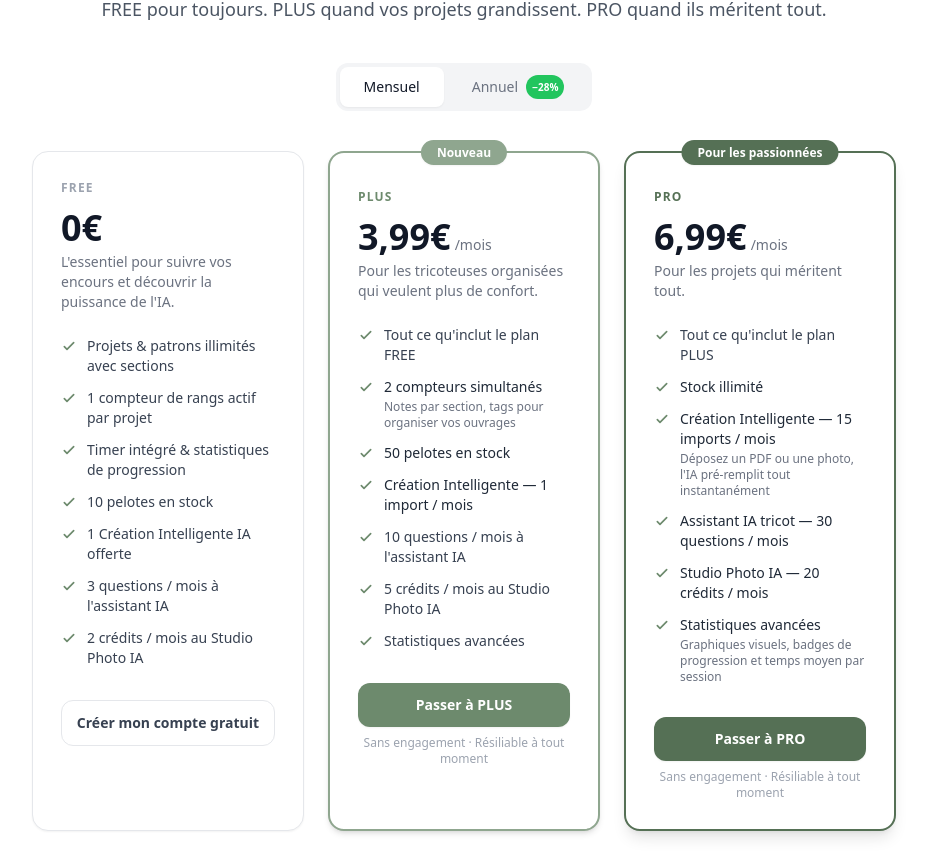
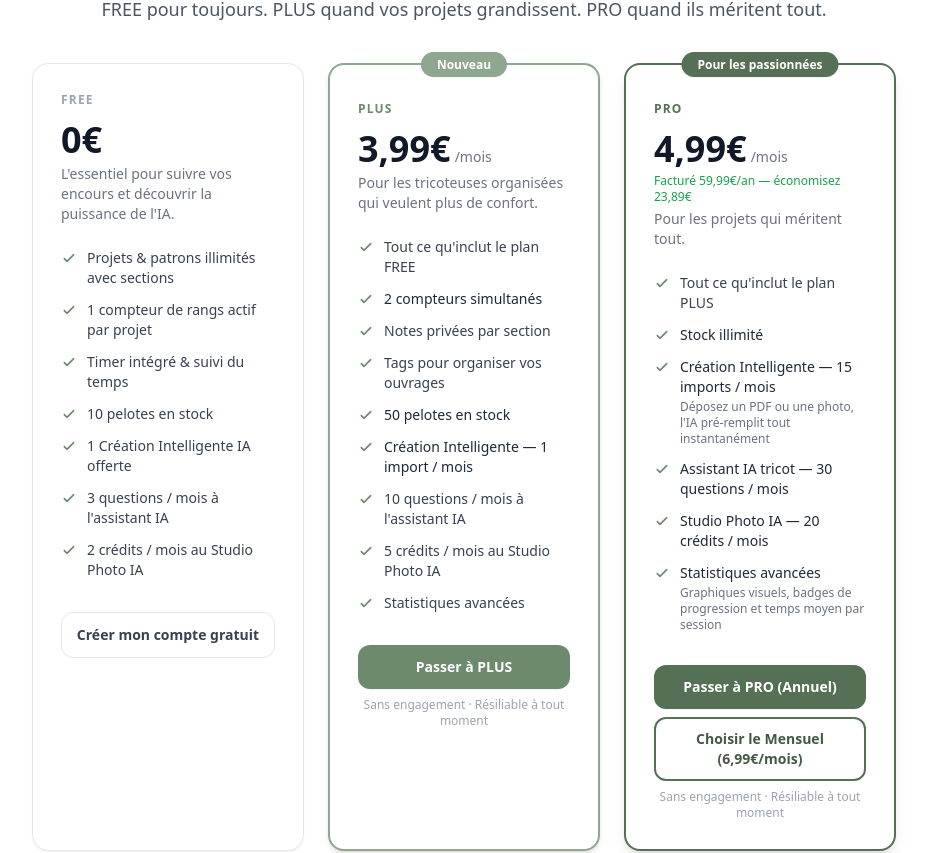
Before and after one commit to Nathalie57/yarnflow, a React (Vite) app in the folder frontend/: page / in a window 1280 px wide. Shown: the part 3880-4733 px from the top of the page, without its empty margins (176-1103 px from the left). Built offline with nearby package versions, Linux system fonts and the light colour scheme.

Commit message:
feat: grille tarifaire sans toggle - deux boutons PRO annuel/mensuel

```diff
--- a/frontend/src/pages/Landing.jsx
+++ b/frontend/src/pages/Landing.jsx
@@ -8,10 +8,9 @@ import { Link } from 'react-router-dom'
 import { useAnalytics, useScrollTracking } from '../hooks/useAnalytics'
 
 const Landing = () => {
-  const [billingPeriod, setBillingPeriod] = useState('monthly')
   const [openFAQ, setOpenFAQ] = useState(null)
 
-  const { trackPageView, trackSubscriptionClick, trackBillingPeriodChange } = useAnalytics()
+  const { trackPageView, trackSubscriptionClick } = useAnalytics()
   useScrollTracking()
 
   useEffect(() => {
@@ -365,24 +364,6 @@ const Landing = () => {
             FREE pour toujours. PLUS quand vos projets grandissent. PRO quand ils méritent tout.
           </p>
 
-          <div className="flex justify-center mb-10">
-            <div className="bg-gray-100 rounded-xl p-1 flex gap-1">
-              <button
-                onClick={() => { setBillingPeriod('monthly'); trackBillingPeriodChange('monthly') }}
-                className={`px-6 py-2 rounded-lg text-sm font-medium transition ${billingPeriod === 'monthly' ? 'bg-white shadow-sm text-gray-900' : 'text-gray-500 hover:text-gray-700'}`}
-              >
-                Mensuel
-              </button>
-              <button
-                onClick={() => { setBillingPeriod('annual'); trackBillingPeriodChange('annual') }}
-                className={`px-6 py-2 rounded-lg text-sm font-medium transition flex items-center gap-2 ${billingPeriod === 'annual' ? 'bg-white shadow-sm text-gray-900' : 'text-gray-500 hover:text-gray-700'}`}
-              >
-                Annuel
-                <span className="bg-green-500 text-white text-[10px] font-bold px-1.5 py-0.5 rounded-full">−28%</span>
-              </button>
-            </div>
-          </div>
-
           <div className="grid md:grid-cols-3 gap-6 max-w-4xl mx-auto">
 
             {/* FREE */}
@@ -401,7 +382,7 @@ const Landing = () => {
                 </li>
                 <li className="flex items-start gap-2.5 text-sm text-gray-700">
                   <svg xmlns="http://www.w3.org/2000/svg" className="h-4 w-4 text-primary-500 flex-shrink-0 mt-0.5" fill="none" viewBox="0 0 24 24" stroke="currentColor" strokeWidth={2.5}><path strokeLinecap="round" strokeLinejoin="round" d="M5 13l4 4L19 7" /></svg>
-                  Timer intégré &amp; statistiques de progression
+                  Timer intégré &amp; suivi du temps
                 </li>
                 <li className="flex items-start gap-2.5 text-sm text-gray-700">
                   <svg xmlns="http://www.w3.org/2000/svg" className="h-4 w-4 text-primary-500 flex-shrink-0 mt-0.5" fill="none" viewBox="0 0 24 24" stroke="currentColor" strokeWidth={2.5}><path strokeLinecap="round" strokeLinejoin="round" d="M5 13l4 4L19 7" /></svg>
@@ -443,7 +424,15 @@ const Landing = () => {
                 </li>
                 <li className="flex items-start gap-2.5 text-sm text-gray-700">
                   <svg xmlns="http://www.w3.org/2000/svg" className="h-4 w-4 text-primary-500 flex-shrink-0 mt-0.5" fill="none" viewBox="0 0 24 24" stroke="currentColor" strokeWidth={2.5}><path strokeLinecap="round" strokeLinejoin="round" d="M5 13l4 4L19 7" /></svg>
-                  <span><span className="font-medium text-gray-800">2 compteurs simultanés</span><span className="block text-gray-500 text-xs mt-0.5">Notes par section, tags pour organiser vos ouvrages</span></span>
+                  <span className="font-medium text-gray-800">2 compteurs simultanés</span>
+                </li>
+                <li className="flex items-start gap-2.5 text-sm text-gray-700">
+                  <svg xmlns="http://www.w3.org/2000/svg" className="h-4 w-4 text-primary-500 flex-shrink-0 mt-0.5" fill="none" viewBox="0 0 24 24" stroke="currentColor" strokeWidth={2.5}><path strokeLinecap="round" strokeLinejoin="round" d="M5 13l4 4L19 7" /></svg>
+                  Notes privées par section
+                </li>
+                <li className="flex items-start gap-2.5 text-sm text-gray-700">
+                  <svg xmlns="http://www.w3.org/2000/svg" className="h-4 w-4 text-primary-500 flex-shrink-0 mt-0.5" fill="none" viewBox="0 0 24 24" stroke="currentColor" strokeWidth={2.5}><path strokeLinecap="round" strokeLinejoin="round" d="M5 13l4 4L19 7" /></svg>
+                  Tags pour organiser vos ouvrages
                 </li>
                 <li className="flex items-start gap-2.5 text-sm text-gray-700">
                   <svg xmlns="http://www.w3.org/2000/svg" className="h-4 w-4 text-primary-500 flex-shrink-0 mt-0.5" fill="none" viewBox="0 0 24 24" stroke="currentColor" strokeWidth={2.5}><path strokeLinecap="round" strokeLinejoin="round" d="M5 13l4 4L19 7" /></svg>
@@ -483,12 +472,10 @@ const Landing = () => {
               </div>
               <p className="text-xs font-bold text-primary-600 uppercase tracking-widest mb-3 mt-2">Pro</p>
               <div className="flex items-baseline gap-1 mb-1">
-                <span className="text-4xl font-bold text-gray-900">{billingPeriod === 'monthly' ? '6,99€' : '5,00€'}</span>
+                <span className="text-4xl font-bold text-gray-900">4,99€</span>
                 <span className="text-sm text-gray-500">/mois</span>
               </div>
-              {billingPeriod === 'annual' && (
               <p className="text-xs text-green-600 font-medium mb-1">Facturé 59,99€/an — économisez 23,89€</p>
-              )}
               <p className="text-sm text-gray-500 mb-6">Pour les projets qui méritent tout.</p>
               <ul className="space-y-3 mb-8">
                 <li className="flex items-start gap-2.5 text-sm text-gray-700">
@@ -516,13 +503,22 @@ const Landing = () => {
                   <span><span className="font-medium text-gray-800">Statistiques avancées</span><span className="block text-gray-500 text-xs mt-0.5">Graphiques visuels, badges de progression et temps moyen par session</span></span>
                 </li>
               </ul>
+              <div className="space-y-2">
                 <Link
                   to="/register"
-                onClick={() => trackSubscriptionClick('pro', billingPeriod, 'landing')}
+                  onClick={() => trackSubscriptionClick('pro', 'annual', 'landing')}
                   className="block w-full text-center bg-primary-600 hover:bg-primary-700 text-white font-semibold py-3 rounded-xl transition shadow-sm text-sm"
                 >
-                Passer à PRO
+                  Passer à PRO (Annuel)
                 </Link>
+                <Link
+                  to="/register"
+                  onClick={() => trackSubscriptionClick('pro', 'monthly', 'landing')}
+                  className="block w-full text-center border-2 border-primary-600 text-primary-700 hover:bg-primary-50 font-semibold py-2.5 rounded-xl transition text-sm"
+                >
+                  Choisir le Mensuel (6,99€/mois)
+                </Link>
+              </div>
               <p className="text-xs text-gray-400 text-center mt-2">Sans engagement · Résiliable à tout moment</p>
             </div>
           </div>
@@ -541,7 +537,7 @@ const Landing = () => {
               },
               {
                 q: "Quelle est la différence entre FREE, PLUS et PRO concrètement ?",
-                a: "FREE couvre l'usage quotidien : compter ses rangs, noter ses infos, bibliothèque illimitée, 10 pelotes en stock, 1 essai création intelligente, 3 questions IA/mois, 2 crédits photo. PLUS (3,99€/mois) ajoute : 2 compteurs simultanés, notes par section, tags, 50 pelotes en stock, 1 import IA/mois, 10 questions IA/mois, 5 crédits photo. PRO (6,99€/mois) débloque tout : stock illimité, 15 imports IA/mois, 30 questions IA/mois, 20 crédits photo, stats avancées."
+                a: "FREE couvre l'usage quotidien : compter ses rangs, noter ses infos, bibliothèque illimitée, 10 pelotes en stock, 1 essai création intelligente, 3 questions IA/mois, 2 crédits photo. PLUS (3,99€/mois) ajoute : 2 compteurs simultanés, notes privées par section, tags, 50 pelotes en stock, 1 import IA/mois, 10 questions IA/mois, 5 crédits photo, statistiques avancées. PRO (6,99€/mois) débloque tout : stock illimité, 15 imports IA/mois, 30 questions IA/mois, 20 crédits photo."
               },
               {
                 q: "La création intelligente, c'est quoi exactement ?",
--- a/frontend/src/pages/Subscription.jsx
+++ b/frontend/src/pages/Subscription.jsx
@@ -17,11 +17,10 @@ const Dash = () => (
 
 const Subscription = () => {
   const { user } = useAuth()
-  const { trackSubscriptionClick, trackBeginCheckout, trackCreditsClick, trackBillingPeriodChange } = useAnalytics()
+  const { trackSubscriptionClick, trackBeginCheckout, trackCreditsClick } = useAnalytics()
   const [subscription, setSubscription] = useState(null)
   const [loading, setLoading] = useState(true)
   const [processing, setProcessing] = useState(false)
-  const [billingPeriod, setBillingPeriod] = useState('monthly')
 
   useEffect(() => {
     loadSubscription()
@@ -92,17 +91,16 @@ const Subscription = () => {
     }
   }
 
-  const handleSubscribe = async () => {
+  const handleSubscribe = async (type = 'pro_annual') => {
     setProcessing(true)
-    trackSubscriptionClick('pro', billingPeriod, 'subscription')
-    // Ouvrir un onglet vide AVANT l'await (dans le contexte du clic) pour contourner le popup blocker mobile
+    const isAnnual = type === 'pro_annual'
+    trackSubscriptionClick('pro', isAnnual ? 'annual' : 'monthly', 'subscription')
     const win = window.open('', '_blank')
     try {
-      const subscriptionType = billingPeriod === 'annual' ? 'pro_annual' : 'pro'
-      const amount = billingPeriod === 'monthly' ? 6.99 : 59.99
-      const response = await paymentsAPI.checkoutSubscription({ type: subscriptionType })
+      const amount = isAnnual ? 59.99 : 6.99
+      const response = await paymentsAPI.checkoutSubscription({ type })
       const { checkout_url } = response.data.data
-      trackBeginCheckout('subscription', subscriptionType, amount)
+      trackBeginCheckout('subscription', type, amount)
       if (win) win.location.href = checkout_url
       else window.location.href = checkout_url
       setProcessing(false)
@@ -147,7 +145,6 @@ const Subscription = () => {
   )
 
   const plusPrice = '3,99€'
-  const proPrice = billingPeriod === 'monthly' ? '6,99€' : '5,00€'
 
   if (loading) {
     return (
@@ -242,29 +239,6 @@ const Subscription = () => {
         </div>
       )}
 
-      {/* Toggle mensuel / annuel */}
-      <div className="flex justify-center">
-        <div className="bg-gray-100 rounded-xl p-1 flex gap-1">
-          <button
-            onClick={() => { setBillingPeriod('monthly'); trackBillingPeriodChange('monthly') }}
-            className={`px-5 py-2 rounded-lg text-sm font-medium transition ${
-              billingPeriod === 'monthly' ? 'bg-white shadow-sm text-gray-900' : 'text-gray-500 hover:text-gray-700'
-            }`}
-          >
-            Mensuel
-          </button>
-          <button
-            onClick={() => { setBillingPeriod('annual'); trackBillingPeriodChange('annual') }}
-            className={`px-5 py-2 rounded-lg text-sm font-medium transition flex items-center gap-2 ${
-              billingPeriod === 'annual' ? 'bg-white shadow-sm text-gray-900' : 'text-gray-500 hover:text-gray-700'
-            }`}
-          >
-            Annuel
-            <span className="bg-green-500 text-white text-[10px] font-bold px-1.5 py-0.5 rounded-full">−28%</span>
-          </button>
-        </div>
-      </div>
-
       {/* Plans */}
       <div className="grid grid-cols-1 md:grid-cols-3 gap-4 max-w-4xl mx-auto w-full">
 
@@ -316,7 +290,7 @@ const Subscription = () => {
             <li className="flex items-start gap-2"><Check className="text-primary-500" /><span><span className="font-medium">2 compteurs simultanés</span></span></li>
             <li className="flex items-start gap-2"><Check className="text-primary-500" /><span><span className="font-medium">Stock — 50 références</span></span></li>
             <li className="flex items-start gap-2"><Check className="text-primary-500" /><span>Notes privées par section</span></li>
-            <li className="flex items-start gap-2"><Check className="text-primary-500" /><span>Tags de tri</span></li>
+            <li className="flex items-start gap-2"><Check className="text-primary-500" /><span>Tags pour organiser vos ouvrages</span></li>
             <li className="flex items-start gap-2"><Check className="text-primary-500" /><span><span className="font-medium">1 Création IA / mois</span></span></li>
             <li className="flex items-start gap-2"><Check className="text-primary-500" /><span>10 questions IA / mois</span></li>
             <li className="flex items-start gap-2"><Check className="text-primary-500" /><span>5 crédits Studio Photo / mois</span></li>
@@ -349,12 +323,10 @@ const Subscription = () => {
           <div className="mb-4 mt-2">
             <p className="text-xs font-bold text-primary-600 uppercase tracking-widest mb-2">Pro</p>
             <div className="flex items-baseline gap-1 mb-1">
-              <span className="text-3xl font-bold text-gray-900">{proPrice}</span>
+              <span className="text-3xl font-bold text-gray-900">4,99€</span>
               <span className="text-sm text-gray-500">/mois</span>
             </div>
-            {billingPeriod === 'annual' && (
             <p className="text-xs text-green-600 font-medium mb-1">Facturé 59,99€/an — économisez 23,89€</p>
-            )}
             <p className="text-sm text-gray-500">L'expérience ultime, sans limites.</p>
           </div>
 
@@ -367,22 +339,27 @@ const Subscription = () => {
             <li className="flex items-start gap-2"><Check className="text-primary-600" /><span>Statistiques avancées</span></li>
           </ul>
 
-          {isPlus ? (
+          {isPro ? (
+            <button disabled className="w-full py-2.5 bg-primary-600 text-white rounded-xl text-sm font-semibold opacity-60 cursor-not-allowed">
+              Plan actuel
+            </button>
+          ) : (
+            <div className="space-y-2">
               <button
-              onClick={handleManageSubscription}
+                onClick={() => isPlus ? handleManageSubscription() : handleSubscribe('pro_annual')}
                 disabled={processing}
                 className="w-full py-2.5 bg-primary-600 hover:bg-primary-700 active:bg-primary-800 text-white rounded-xl text-sm font-semibold transition shadow-sm disabled:opacity-60 disabled:cursor-not-allowed"
               >
-              {processing ? 'Chargement…' : 'Passer à PRO via mon espace'}
+                {processing ? 'Chargement…' : 'Passer à PRO (Annuel)'}
               </button>
-          ) : (
               <button
-              onClick={handleSubscribe}
-              disabled={processing || isPro}
-              className="w-full py-2.5 bg-primary-600 hover:bg-primary-700 active:bg-primary-800 text-white rounded-xl text-sm font-semibold transition shadow-sm disabled:opacity-60 disabled:cursor-not-allowed"
+                onClick={() => isPlus ? handleManageSubscription() : handleSubscribe('pro')}
+                disabled={processing}
+                className="w-full py-2.5 border-2 border-primary-600 text-primary-700 hover:bg-primary-50 rounded-xl text-sm font-semibold transition disabled:opacity-60 disabled:cursor-not-allowed"
               >
-              {processing ? 'Chargement…' : isPro ? 'Plan actuel' : `Passer à PRO — ${proPrice}/mois`}
+                {processing ? 'Chargement…' : 'Choisir le Mensuel (6,99€/mois)'}
               </button>
+            </div>
           )}
         </div>
       </div>
```
Lines whose indentation alone changed are shown as unchanged.
